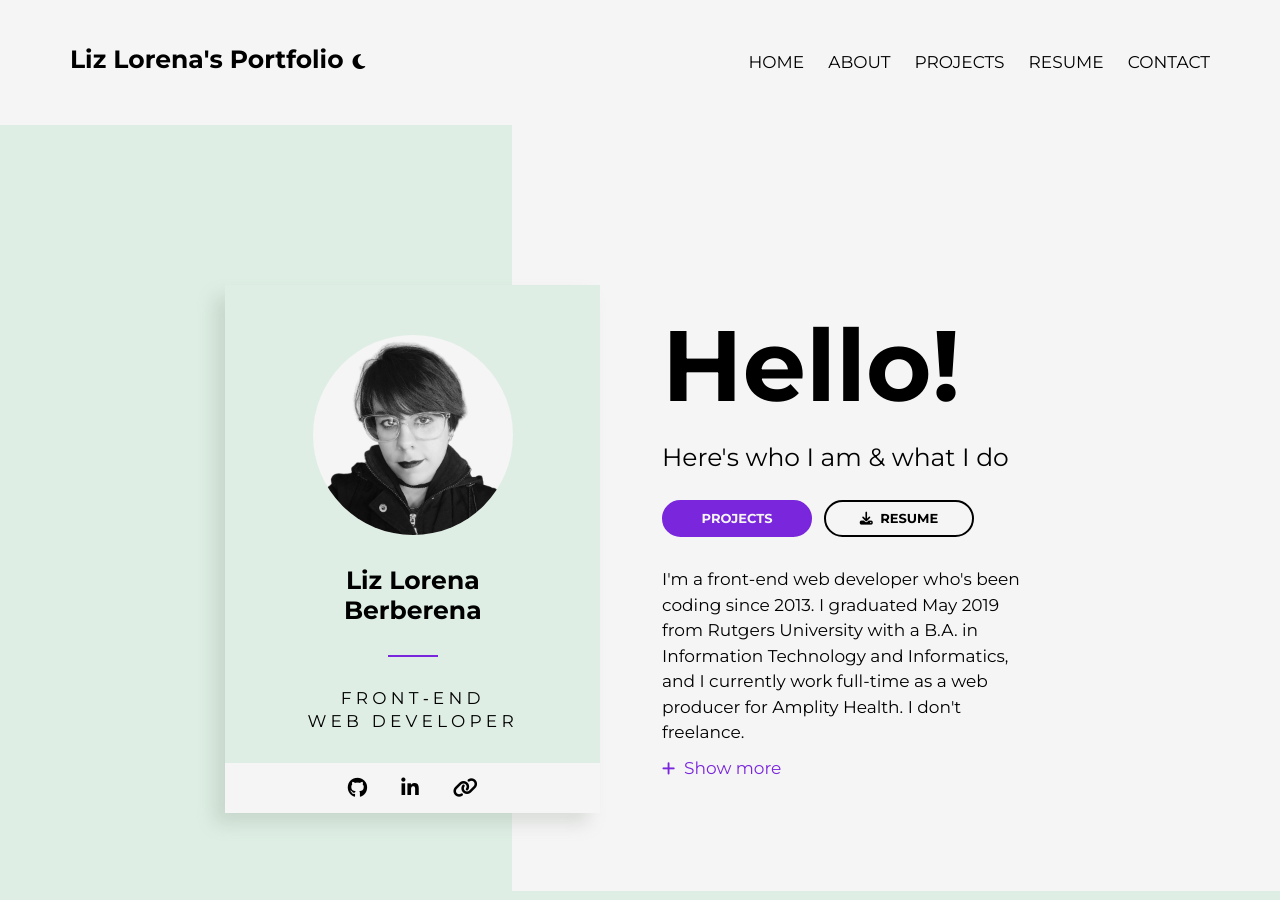
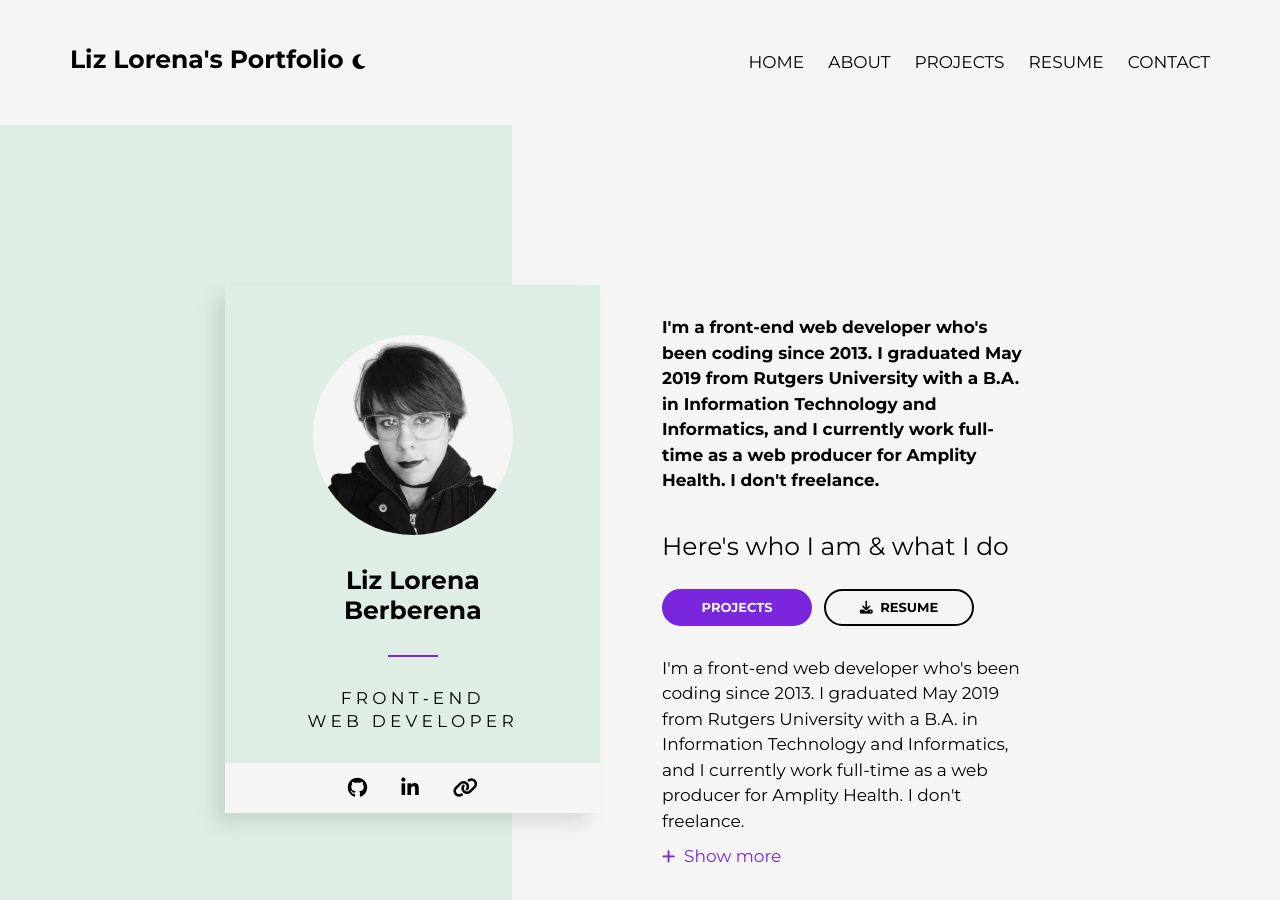
Before and after one commit to liz-lorena/liz-lorena.github.io, a Jekyll site: the page built from index.html, in a window 1280 px wide and 900 px high. Built offline with Jekyll 4.4.1, drawn with Linux system fonts in a browser that asks for light colours; nearby versions of some CDN libraries; the list of posts is cut into pages by our own code.

Commit message:
Update index.html

```diff
--- a/index.html
+++ b/index.html
@@ -3,4 +3,7 @@ layout: homepage
 title:
 ---
 
-Hello!
+<p>I'm a front-end web developer who's been coding since 2013. I graduated May 2019 from Rutgers University with a B.A. in Information Technology and Informatics, and I currently work full-time as a web producer for Amplity Health. I don't freelance.</p>
+<div id="text" class="hidden">
+<p>Besides making websites, I also love learning languages. As a multilingual Cuban-American, I'm fluent in Spanish and English and have studied German since middle school and French since high school. I'm currently also studying Polish and Italian. Some of my other interests are drawing and researching niche topics.</p>
+<p>My birds and my partner are my happiness.&nbsp;♡</p>
```
